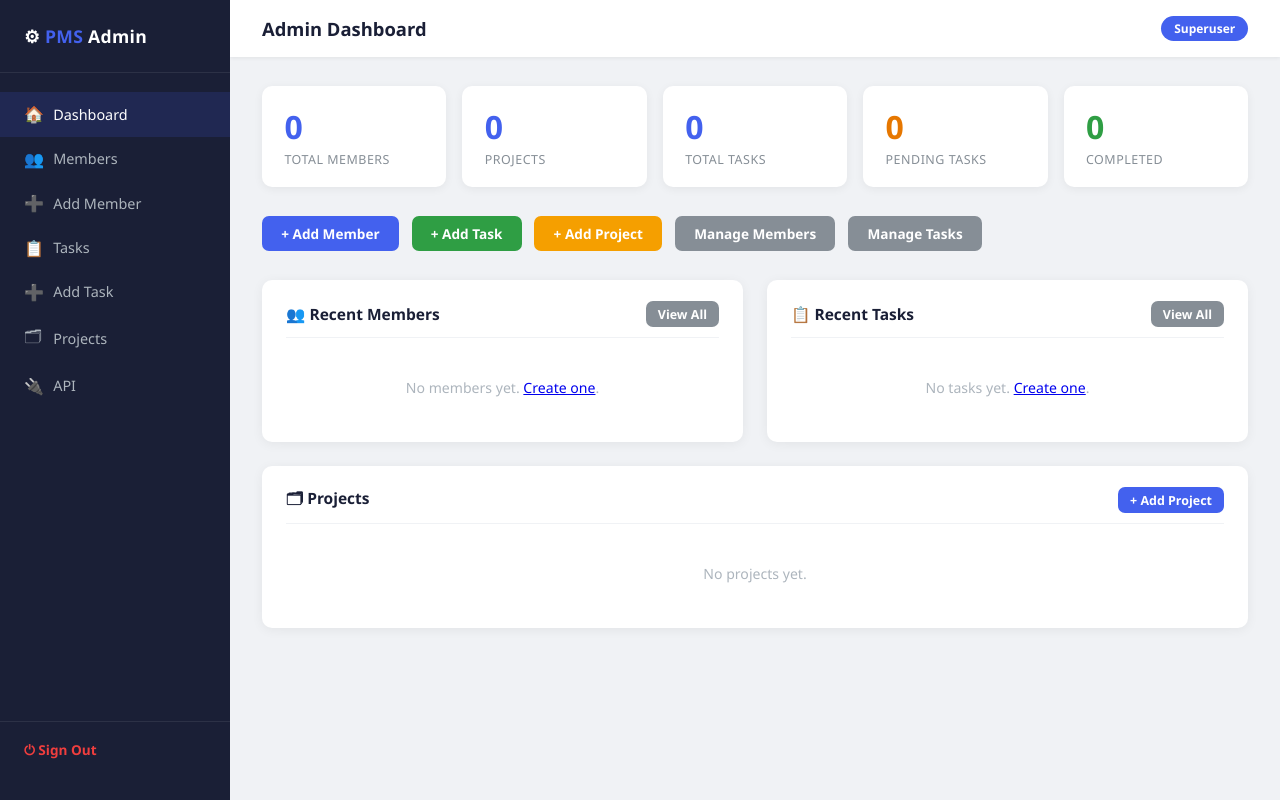
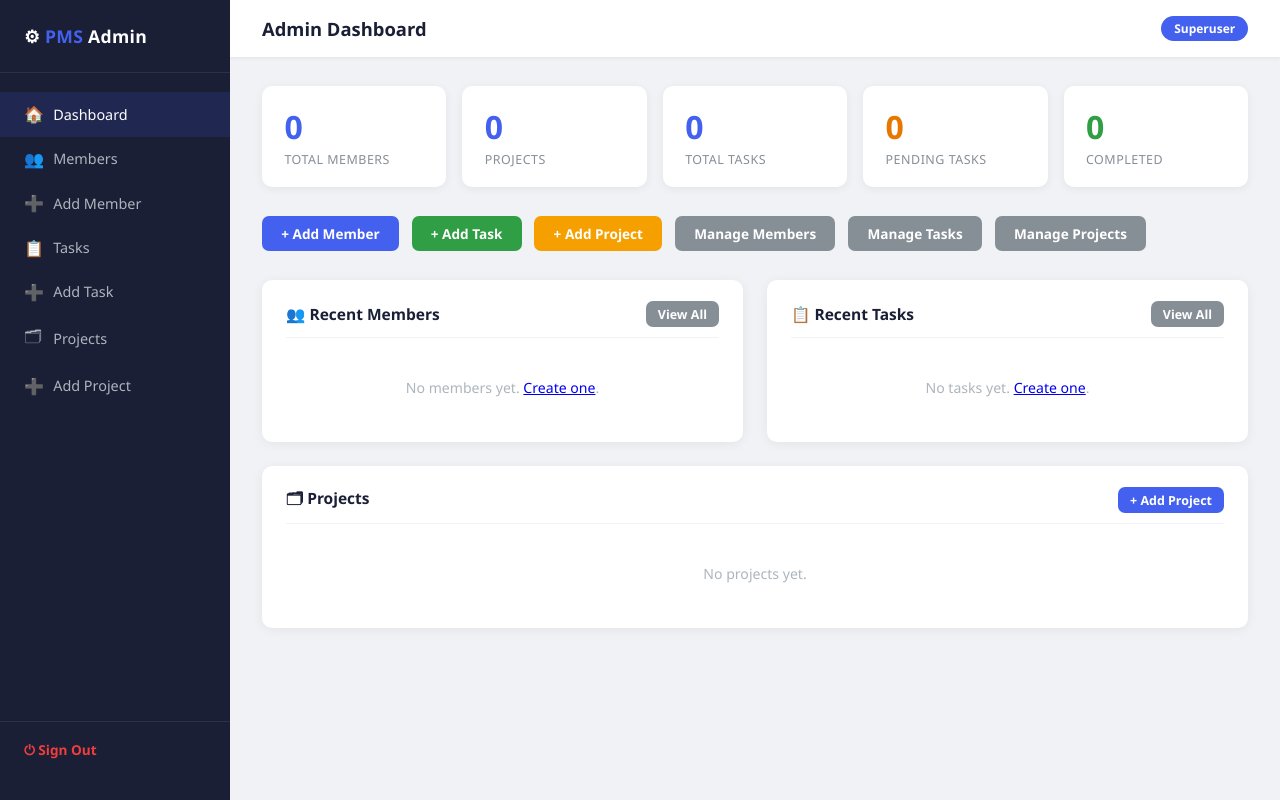
Before and after one commit to Aryandevex/django_basic, a Django app: page /admin-dashboard/ in a window 1280 px wide. Run offline with Django 5.2, Linux system fonts and the light colour scheme; the visitor is signed in with stand-in values (Sample User, id 1); data comes from the database, SQL or seed files in the repository; data that the repository does not hold is empty.

Commit message:
fix changes

```diff
--- a/coreapp/urls.py
+++ b/coreapp/urls.py
@@ -8,6 +8,7 @@ from django.urls import path
 from .views import (
     MemberListView, MemberCreateView, MemberUpdateView, MemberDeleteView,
     TaskListView, TaskCreateView, TaskUpdateView, TaskDeleteView,
+    ProjectListView, ProjectCreateView, ProjectUpdateView, ProjectDeleteView,
     MemberLoginView, MemberLogoutView, DashboardView, IndexView,
     AdminDashboardView,
 )
@@ -33,4 +34,10 @@ urlpatterns = [
     path('tasks/create/',          TaskCreateView.as_view(), name='task-create'),
     path('tasks/<int:pk>/edit/',   TaskUpdateView.as_view(), name='task-edit'),
     path('tasks/<int:pk>/delete/', TaskDeleteView.as_view(), name='task-delete'),
+
+    # ── Project CRUD (templates) ──────────────────────────────
+    path('projects/',                 ProjectListView.as_view(),   name='project-list'),
+    path('projects/create/',          ProjectCreateView.as_view(), name='project-create'),
+    path('projects/<int:pk>/edit/',   ProjectUpdateView.as_view(), name='project-edit'),
+    path('projects/<int:pk>/delete/', ProjectDeleteView.as_view(), name='project-delete'),
 ]
--- a/coreapp/views.py
+++ b/coreapp/views.py
@@ -237,3 +237,49 @@ class TaskDeleteView(LoginRequiredMixin, AdminRequiredMixin, DeleteView):
         ctx = super().get_context_data(**kwargs)
         ctx['title'] = 'Delete Task'
         return ctx
+
+
+# ═══════════════════════════════════════════════════════════════════════════
+#  Project CRUD – Template Views
+# ═══════════════════════════════════════════════════════════════════════════
+
+class ProjectListView(LoginRequiredMixin, AdminRequiredMixin, ListView):
+    model = Project
+    template_name = 'coreapp/project_list.html'
+    context_object_name = 'projects'
+    queryset = Project.objects.all()
+
+
+class ProjectCreateView(LoginRequiredMixin, AdminRequiredMixin, CreateView):
+    model = Project
+    form_class = ProjectForm
+    template_name = 'coreapp/project_form.html'
+    success_url = reverse_lazy('project-list')
+
+    def get_context_data(self, **kwargs):
+        ctx = super().get_context_data(**kwargs)
+        ctx['title'] = 'Add Project'
+        return ctx
+
+
+class ProjectUpdateView(LoginRequiredMixin, AdminRequiredMixin, UpdateView):
+    model = Project
+    form_class = ProjectForm
+    template_name = 'coreapp/project_form.html'
+    success_url = reverse_lazy('project-list')
+
+    def get_context_data(self, **kwargs):
+        ctx = super().get_context_data(**kwargs)
+        ctx['title'] = 'Edit Project'
+        return ctx
+
+
+class ProjectDeleteView(LoginRequiredMixin, AdminRequiredMixin, DeleteView):
+    model = Project
+    template_name = 'coreapp/project_confirm_delete.html'
+    success_url = reverse_lazy('project-list')
+
+    def get_context_data(self, **kwargs):
+        ctx = super().get_context_data(**kwargs)
+        ctx['title'] = 'Delete Project'
+        return ctx
--- a/templates/coreapp/admin_dashboard.html
+++ b/templates/coreapp/admin_dashboard.html
@@ -134,8 +134,8 @@
     <a href="{% url 'member-create' %}"><span class="ico">➕</span> Add Member</a>
     <a href="{% url 'task-list' %}"><span class="ico">📋</span> Tasks</a>
     <a href="{% url 'task-create' %}"><span class="ico">➕</span> Add Task</a>
-    <a href="/admin/coreapp/project/"><span class="ico">🗂</span> Projects</a>
-    <a href="/api/" target="_blank"><span class="ico">🔌</span> API</a>
+    <a href="{% url 'project-list' %}"><span class="ico">🗂</span> Projects</a>
+    <a href="{% url 'project-create' %}"><span class="ico">➕</span> Add Project</a>
   </nav>
   <div class="bottom">
     <a href="{% url 'member-logout' %}">⏻ Sign Out</a>
@@ -176,13 +176,13 @@
       </div>
     </div>
 
-    <!-- Quick Actions -->
     <div class="quick-actions">
       <a href="{% url 'member-create' %}" class="btn btn-primary">+ Add Member</a>
       <a href="{% url 'task-create' %}"   class="btn btn-success">+ Add Task</a>
-      <a href="/admin/coreapp/project/add/" class="btn btn-warning">+ Add Project</a>
+      <a href="{% url 'project-create' %}" class="btn btn-warning">+ Add Project</a>
       <a href="{% url 'member-list' %}"   class="btn btn-secondary">Manage Members</a>
       <a href="{% url 'task-list' %}"     class="btn btn-secondary">Manage Tasks</a>
+      <a href="{% url 'project-list' %}"  class="btn btn-secondary">Manage Projects</a>
     </div>
 
     <div class="grid2">
@@ -257,12 +257,12 @@
     <div class="card">
       <div class="card-header">
         <h3>🗂 Projects</h3>
-        <a href="/admin/coreapp/project/add/" class="btn btn-primary btn-sm">+ Add Project</a>
+        <a href="{% url 'project-create' %}" class="btn btn-primary btn-sm">+ Add Project</a>
       </div>
       {% if projects %}
       <table>
         <thead>
-          <tr><th>#</th><th>Name</th><th>Description</th><th>Members</th><th>Created</th></tr>
+          <tr><th>#</th><th>Name</th><th>Description</th><th>Members</th><th>Created</th><th>Actions</th></tr>
         </thead>
         <tbody>
           {% for p in projects %}
@@ -272,6 +272,10 @@
             <td>{{ p.description|default:"—"|truncatechars:50 }}</td>
             <td>{{ p.members.count }}</td>
             <td>{{ p.created_at|date:"d M Y" }}</td>
+            <td>
+              <a href="{% url 'project-edit' p.pk %}" class="btn btn-warning btn-sm">Edit</a>
+              <a href="{% url 'project-delete' p.pk %}" class="btn btn-danger btn-sm">Del</a>
+            </td>
           </tr>
           {% endfor %}
         </tbody>
```
